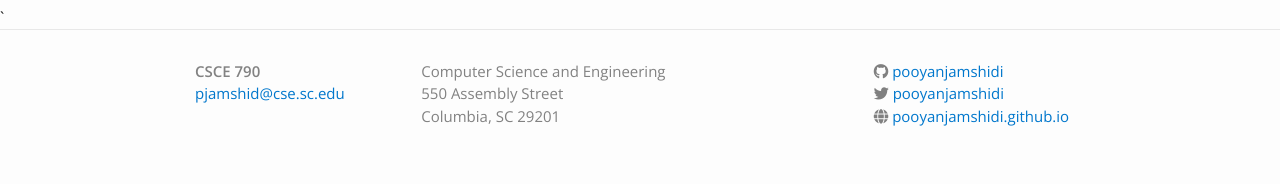
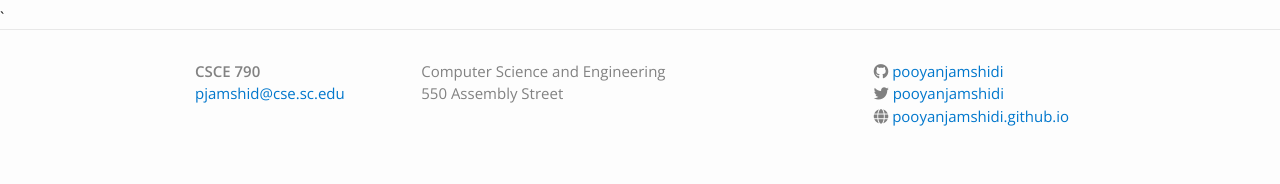
Before and after one commit to pooyanjamshidi/mls, a Jekyll site: the page built from index.html, in a window 1280 px wide. Shown: the part 901-1085 px from the top of the page. Built offline with Jekyll 4.4.1, drawn with Linux system fonts in a browser that asks for light colours; nearby versions of some CDN libraries.

Commit message:
small tweak

```diff
--- a/_includes/footer.html
+++ b/_includes/footer.html
@@ -18,8 +18,7 @@
 
          <p class="text">
 		Computer Science and Engineering<br />
-		550 Assembly Street<br />
-		Columbia, SC 29201</p> <!-- {{ site.description }} -->
+		550 Assembly Street<br /></p> <!-- {{ site.description }} -->
       </div>
 
       <div class="footer-col  footer-col-3">
```
